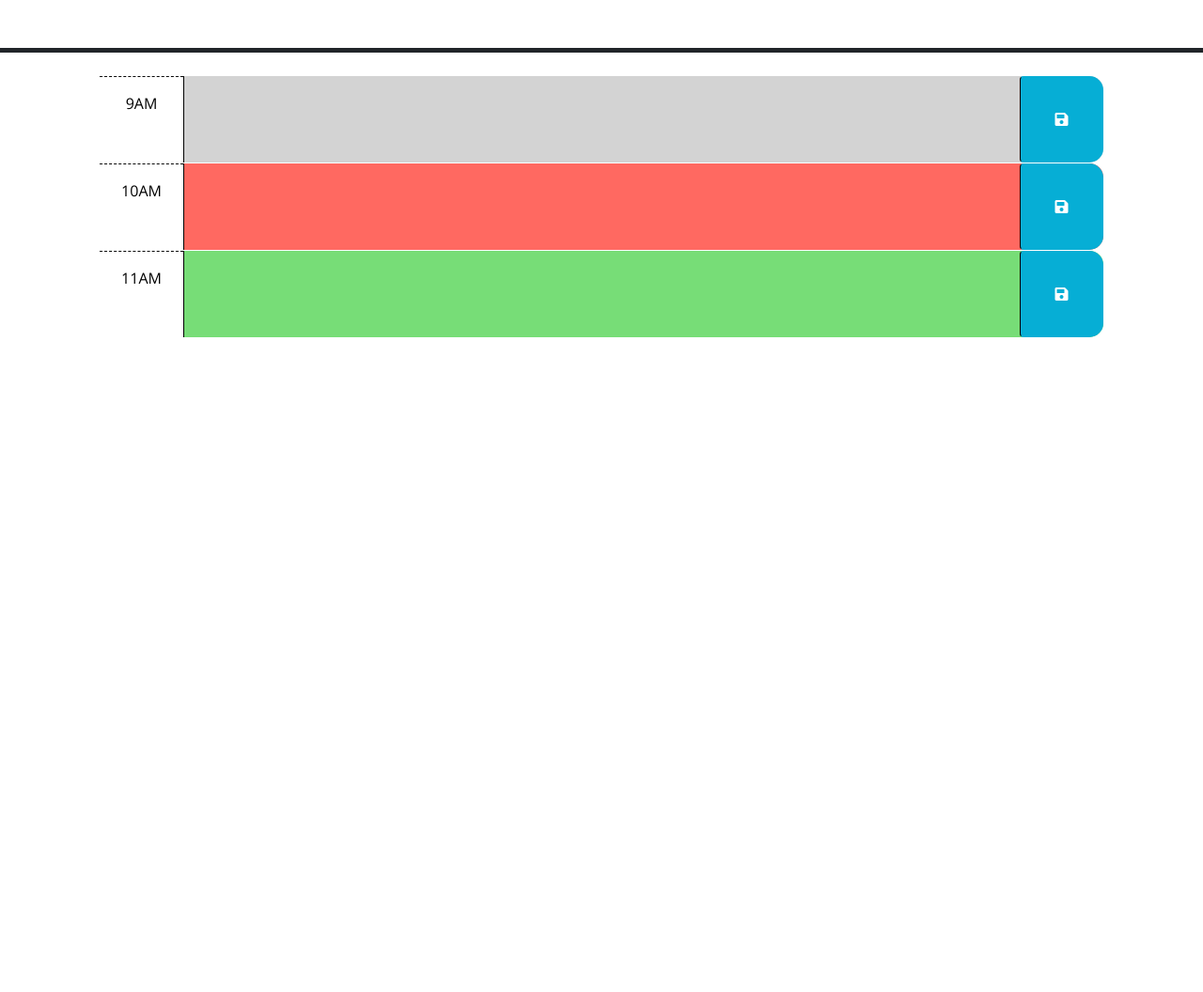
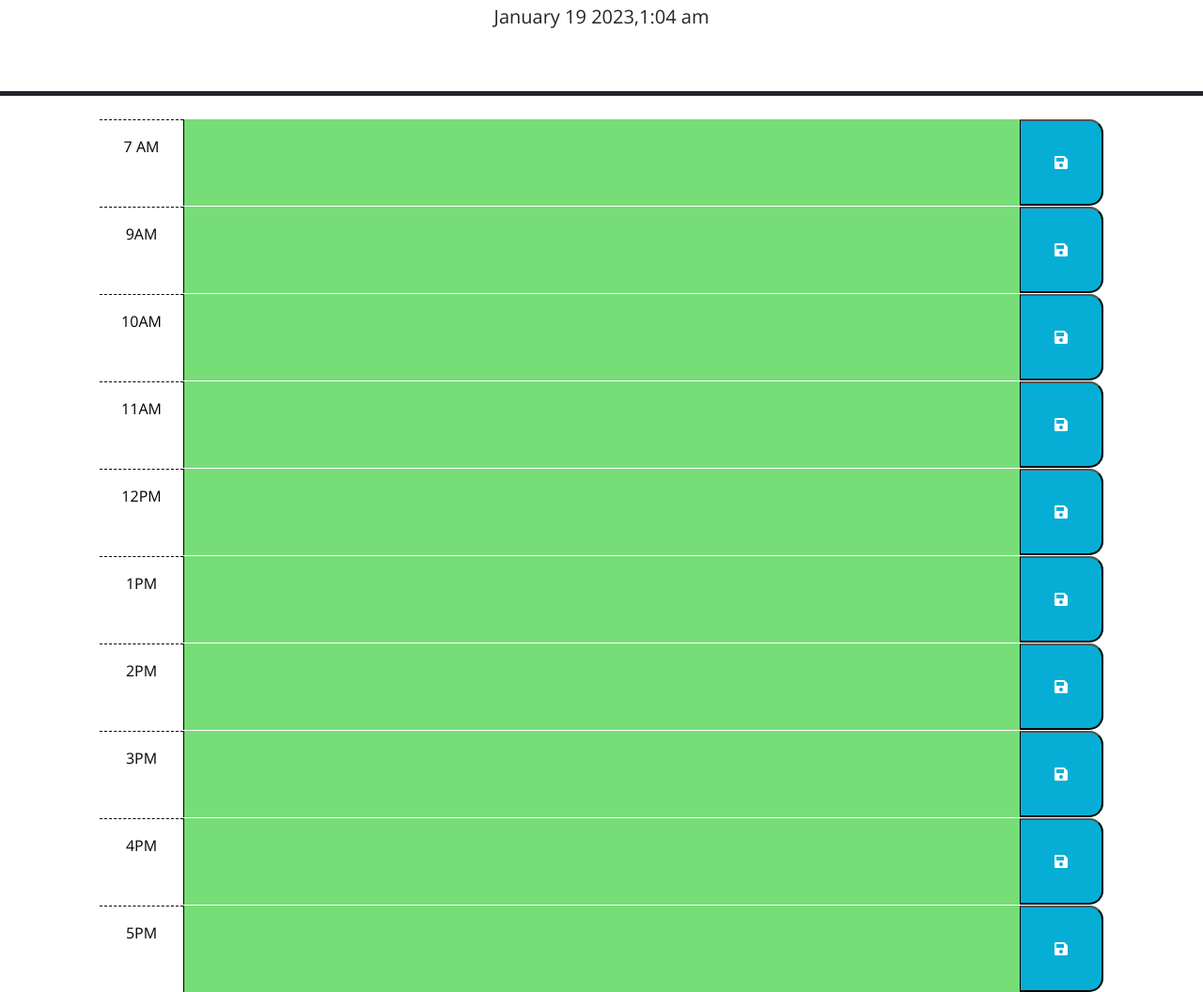
Before and after one commit to xhway/calendar-app-01, a plain HTML site: page 02-Challenge/Develop/index.html in a window 1280 px wide. Shown: the part 176-1232 px from the top of the page at 94% size. Before the commit the page ends 800 px from the top, so only its background shows below. Drawn offline with nearby package versions, Linux system fonts and the light colour scheme.

Commit message:
updated js,css, and html file

```diff
--- a/02-Challenge/Develop/index.html
+++ b/02-Challenge/Develop/index.html
@@ -39,34 +39,94 @@
         code is implemented.
         -->
 
-      <!-- Example of a past time block. The "past" class adds a gray background color. -->
-      <div id="hour-9" class="row time-block past">
+
+        <!-- Example of a past time block. The "past" class adds a gray background color. -->
+        <div id="hour7" class="row time-block">
+          <div class="col-2 col-md-1 hour text-center py-3"> 7 AM</div>
+          <textarea class="col-8 col-md-10 description" rows="3"> </textarea>
+          <button class="saveBtn col-2 col-md-1" aria-label="save">
+            <i class="fas fa-save" aria-hidden="true"></i>
+          </button>
+        </div>
+
+
+
+
+      <div id="hour9" class="row time-block">
         <div class="col-2 col-md-1 hour text-center py-3">9AM</div>
         <textarea class="col-8 col-md-10 description" rows="3"> </textarea>
-        <button class="btn saveBtn col-2 col-md-1" aria-label="save">
+        <button class="saveBtn col-2 col-md-1" aria-label="save">
           <i class="fas fa-save" aria-hidden="true"></i>
         </button>
       </div>
 
       <!-- Example of a a present time block. The "present" class adds a red background color. -->
-      <div id="hour-10" class="row time-block present">
+      <div id="hour10" class="row time-block">
         <div class="col-2 col-md-1 hour text-center py-3">10AM</div>
         <textarea class="col-8 col-md-10 description" rows="3"> </textarea>
-        <button class="btn saveBtn col-2 col-md-1" aria-label="save">
+        <button class="saveBtn col-2 col-md-1" aria-label="save">
           <i class="fas fa-save" aria-hidden="true"></i>
         </button>
       </div>
 
       <!-- Example of a future time block. The "future" class adds a green background color. -->
-      <div id="hour-11" class="row time-block future">
+      <div id="hour11" class="row time-block">
         <div class="col-2 col-md-1 hour text-center py-3">11AM</div>
         <textarea class="col-8 col-md-10 description" rows="3"> </textarea>
-        <button class="btn saveBtn col-2 col-md-1" aria-label="save">
+        <button class="saveBtn col-2 col-md-1" aria-label="save">
           <i class="fas fa-save" aria-hidden="true"></i>
         </button>
       </div>
 
-    <script src="https://code.jquery.com/jquery-3.4.1.min.js"></script>
+      <div id="hour12" class="row time-block">
+        <div class="col-2 col-md-1 hour text-center py-3">12PM</div>
+        <textarea class="col-8 col-md-10 description" rows="3"> </textarea>
+        <button class="saveBtn col-2 col-md-1" aria-label="save">
+          <i class="fas fa-save" aria-hidden="true"></i>
+        </button>
+      </div>
+
+      <div id="hour13" class="row time-block">
+        <div class="col-2 col-md-1 hour text-center py-3">1PM</div>
+        <textarea class="col-8 col-md-10 description" rows="3"> </textarea>
+        <button class="saveBtn col-2 col-md-1" aria-label="save">
+          <i class="fas fa-save" aria-hidden="true"></i>
+        </button>
+      </div>
+      <div id="hour14" class="row time-block">
+        <div class="col-2 col-md-1 hour text-center py-3">2PM</div>
+        <textarea class="col-8 col-md-10 description" rows="3"> </textarea>
+        <button class="saveBtn col-2 col-md-1" aria-label="save">
+          <i class="fas fa-save" aria-hidden="true"></i>
+        </button>
+      </div>
+      <div id="hour15" class="row time-block">
+        <div class="col-2 col-md-1 hour text-center py-3">3PM</div>
+        <textarea class="col-8 col-md-10 description" rows="3"> </textarea>
+        <button class="saveBtn col-2 col-md-1" aria-label="save">
+          <i class="fas fa-save" aria-hidden="true"></i>
+        </button>
+      </div>
+      <div id="hour16" class="row time-block">
+        <div class="col-2 col-md-1 hour text-center py-3">4PM</div>
+        <textarea class="col-8 col-md-10 description" rows="3"> </textarea>
+        <button class="saveBtn col-2 col-md-1" aria-label="save">
+          <i class="fas fa-save" aria-hidden="true"></i>
+        </button>
+      </div>
+      <div id="hour17" class="row time-block">
+        <div class="col-2 col-md-1 hour text-center py-3">5PM</div>
+        <textarea class="col-8 col-md-10 description" rows="3"> </textarea>
+        <button class="saveBtn col-2 col-md-1" aria-label="save">
+          <i class="fas fa-save" aria-hidden="true"></i>
+        </button>
+      </div>
+      <script
+      src="https://cdn.jsdelivr.net/npm/bootstrap@5.1.3/dist/js/bootstrap.bundle.min.js"
+      integrity="sha384-ka7Sk0Gln4gmtz2MlQnikT1wXgYsOg+OMhuP+IlRH9sENBO0LRn5q+8nbTov4+1p"
+      crossorigin="anonymous"
+    ></script>
+    <script src="https://code.jquery.com/jquery-3.5.1.min.js"></script>
     <script
       src="https://cdn.jsdelivr.net/npm/dayjs@1.11.3/dayjs.min.js"
       integrity="sha256-iu/zLUB+QgISXBLCW/mcDi/rnf4m4uEDO0wauy76x7U="
--- a/02-Challenge/Develop/script.js
+++ b/02-Challenge/Develop/script.js
@@ -1,23 +1,53 @@
-// Wrap all code that interacts with the DOM in a call to jQuery to ensure that
-// the code isn't run until the browser has finished rendering all the elements
-// in the html.
-$(function () {
-  // TODO: Add a listener for click events on the save button. This code should
-  // use the id in the containing time-block as a key to save the user input in
-  // local storage. HINT: What does `this` reference in the click listener
-  // function? How can DOM traversal be used to get the "hour-x" id of the
-  // time-block containing the button that was clicked? How might the id be
-  // useful when saving the description in local storage?
-  //
-  // TODO: Add code to apply the past, present, or future class to each time
-  // block by comparing the id to the current hour. HINTS: How can the id
-  // attribute of each time-block be used to conditionally add or remove the
-  // past, present, and future classes? How can Day.js be used to get the
-  // current hour in 24-hour time?
-  //
-  // TODO: Add code to get any user input that was saved in localStorage and set
-  // the values of the corresponding textarea elements. HINT: How can the id
-  // attribute of each time-block be used to do this?
-  //
-  // TODO: Add code to display the current date in the header of the page.
-});
+
+
+//display current day and time
+var currentDate = dayjs().format('MMMM DD YYYY,h:mm a');
+
+$("#currentDay").html(currentDate);
+$(document).ready(function(){
+  $(".saveBtn").on("click", function(){
+    var text = $(this).siblings(".description").val();
+    var time = $(this).parent().attr("id");
+
+    //text saved into local storage
+    localStorage.setItem(time, text);
+  })
+
+  //function to track time of day
+  function timeTrack(){
+    var timeNow = dayjs().hour();
+
+    $(".time-block").each(function (){
+      var blockTime = parseInt($(this).attr("id").split("hour")[1]);
+
+        if (blockTime < timeNow){
+          $(this).removeClass("future");
+          $(this).removeClass("present");
+          $(this).addClass("past");
+
+        }else if (blockTime === timeNow){
+          $(this).removeClass("past");
+          $(this).removeClass("future");
+          $(this).addClass("present");
+        }else{
+          $(this).removeClass("present");
+          $(this).removeClass("past");
+          $(this).addClass("future");
+        }
+    })
+  }
+
+  //get item from storage if there is input
+  $("#hour9 .description").val(localStorage.getItem("hour9"));
+  $("#hour10 .description").val(localStorage.getItem("hour10"));
+  $("#hour11 .description").val(localStorage.getItem("hour11"));
+  $("#hour12 .description").val(localStorage.getItem("hour12"));
+  $("#hour13 .description").val(localStorage.getItem("hour13"));
+  $("#hour14 .description").val(localStorage.getItem("hour14"));
+  $("#hour15 .description").val(localStorage.getItem("hour15"));
+  $("#hour16 .description").val(localStorage.getItem("hour16"));
+  $("#hour17 .description").val(localStorage.getItem("hour17"));
+
+  timeTrack();
+
+})
--- a/02-Challenge/Develop/style.css
+++ b/02-Challenge/Develop/style.css
@@ -57,3 +57,23 @@ textarea {
   font-size: 20px;
   transition: all 0.3s ease-in-out;
 }
+/*Media Queries*/
+
+@media screen and (max-width:768px), screen and (max-width:575px){
+  .row{
+    height: auto;
+    margin-top: 20px;
+  }
+  .hour{
+    padding-right: 18%
+  }
+  .saveBtn{
+    border: 0;
+    border-radius: 0.25rem;
+    height: 50px;
+  }
+  textarea{
+    min-height: 85 px;
+    border:0;
+  }
+}
```
